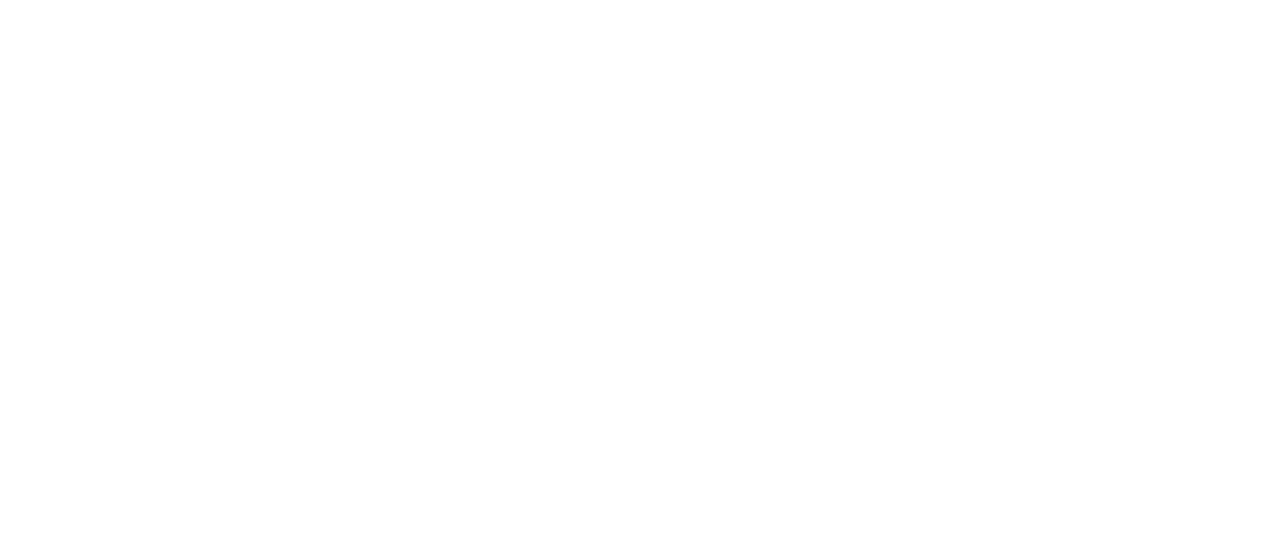
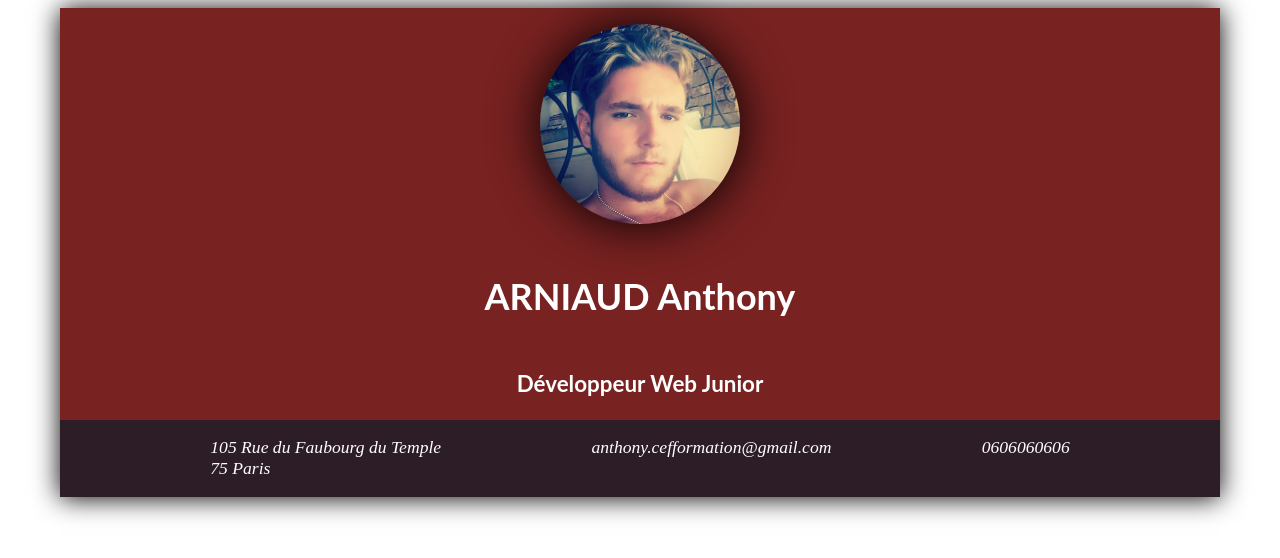
Before and after one commit to Anthony84A/CV-Anthony-ARNIAUD, a plain HTML site: page index.html in a window 1280 px wide. Drawn offline with Linux system fonts and the light colour scheme.

Commit message:
ADD header content & style

```diff
--- a/css/style.css
+++ b/css/style.css
@@ -0,0 +1,63 @@
+/*HEADER STYLE*/
+
+.skeleton {
+    width: 1160px;
+    padding: 0;
+    margin: auto;
+    background-color: #782221;
+    color: white;
+    box-shadow: 0 1px 25px black;
+}
+
+#profilePicture {
+    display: flex;
+    justify-content: center;
+    padding: 1em;
+}
+
+#profilePicture img{
+    width: 200px;
+    height: 200px;
+    border-radius: 50%;
+    box-shadow: 0 1px 50px black;
+}
+
+#profilePicture a:hover {
+    cursor: zoom-in;
+}
+
+#name {
+    display: flex;
+    justify-content: center;
+    font-family: 'Lato', sans-serif;
+    font-size: 1.5em;
+}
+
+#metier {
+    display: flex;
+    justify-content: center;
+    font-family: 'lato', sans-serif;
+    font-size: 1.4em;
+}
+
+
+.contact {
+    width: 1160px;
+    padding: 0;
+    display: flex;
+    justify-content: space-evenly;
+    background-color: #2c1d27 ;
+    font-size: 1.1em;
+
+}
+
+.contact a {
+    text-decoration: none;
+    color: white;
+    font-style: italic;
+}
+
+.contact a:hover {
+    text-decoration: underline;
+    color: white;
+}
--- a/index.html
+++ b/index.html
@@ -5,11 +5,8 @@
     <meta charset="UTF-8">
     <meta name="viewport" content="width=device-width, initial-scale=1.0">
     <title>CV Anthony arniaud</title>
+    <link rel="stylesheet" href="./css/style.css">
 </head>
-
-
-
-
 
 
 <body>
@@ -18,6 +15,35 @@
 
         <header>
 
+            <section>
+
+                <div id="profilePicture">
+                    <a href="./media/photo_profil.png" target="_blank"><img src="./media/photo_profil.png" alt="photo_de_profil"></a>
+                </div>
+
+
+                <div id="name">
+                    <h2>ARNIAUD Anthony</h2>
+                </div>
+
+                <div id="metier">
+                    <p><strong>Développeur Web Junior</strong></p>
+                </div>
+
+                <div class="contact">
+
+                    <p class="content"><a target="_blank" href="https://www.google.fr/maps/place/105+Rue+du+Faubourg+du+Temple,+75010+Paris/@48.8712554,2.3711281,17z/data=!3m1!4b1!4m6!3m5!1s0x47e66de153230c65:0xb86677d7f84aa651!8m2!3d48.8712519!4d2.373703!16s%2Fg%2F11c3q3hxd4?entry=ttu">
+                        105 Rue du Faubourg du Temple  <br>
+                        75 Paris </a>
+                    </p>
+
+                    <p class="content"><a href="mailto:anthony.arniaud@gmail.com" target="_blank">anthony.cefformation@gmail.com</a></p>
+
+                    <p class="content"><a href="tel:0606060606" target="_blank">0606060606</a></p>
+
+                </div>
+
+            </section>
 
         </header>
 
```
